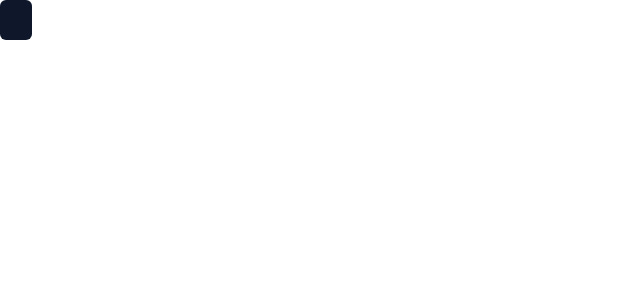
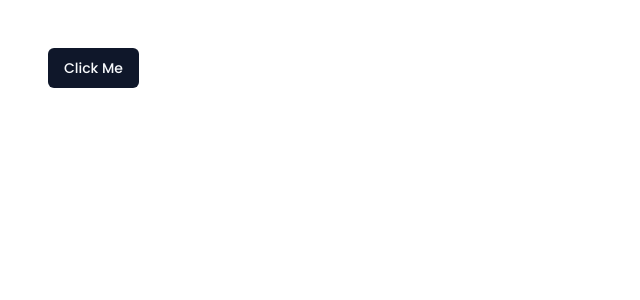
Before and after one commit to lvanegasimagine/Nextjs-Password-Manager, a Next.js app: page / in a window 1280 px wide. Shown: the top 300 px of the page, without its empty margins (0-640 px from the left). Built offline with nearby package versions, Linux system fonts and the light colour scheme.

Commit message:
Creacion de Carpetas Inicial Completa

```diff
--- /dev/null
+++ b/app/(auth)/login/page.tsx
@@ -0,0 +1,9 @@
+import React from 'react'
+
+const LoginPage = () => {
+  return (
+    <div>LoginPage</div>
+  )
+}
+
+export default LoginPage
--- a/app/page.tsx
+++ b/app/(routes)/(home)/page.tsx
@@ -2,6 +2,6 @@
 
 export default function Home() {
   return (
-    <Button></Button>
+    <Button className='m-12'>Click Me</Button>
   )
 }
--- /dev/null
+++ b/app/(routes)/favorites/page.tsx
@@ -0,0 +1,11 @@
+import React from 'react'
+
+const FavoritesPage = () => {
+  return (
+    <div>
+      FavoritesPage
+    </div>
+  )
+}
+
+export default FavoritesPage
```
